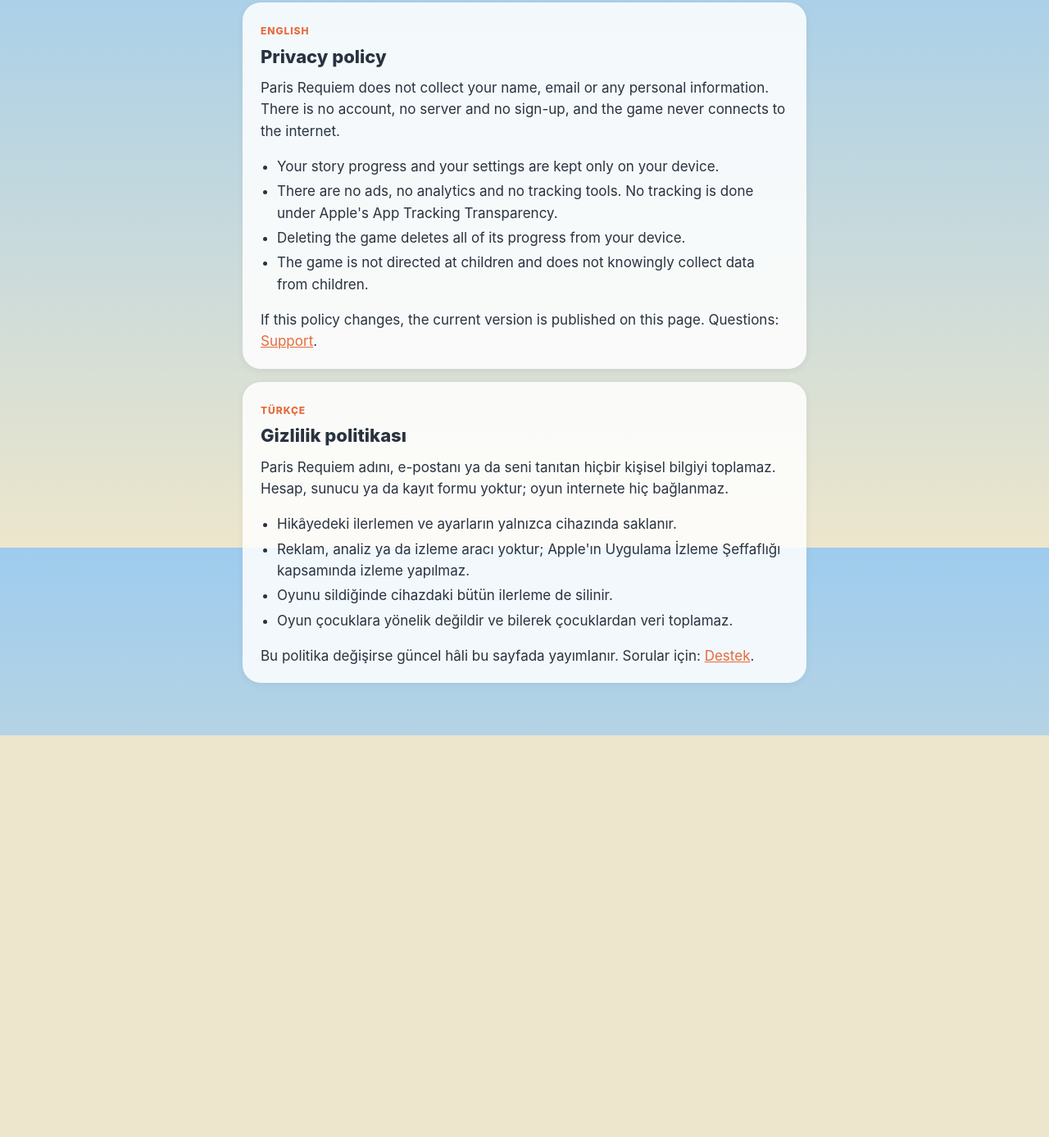
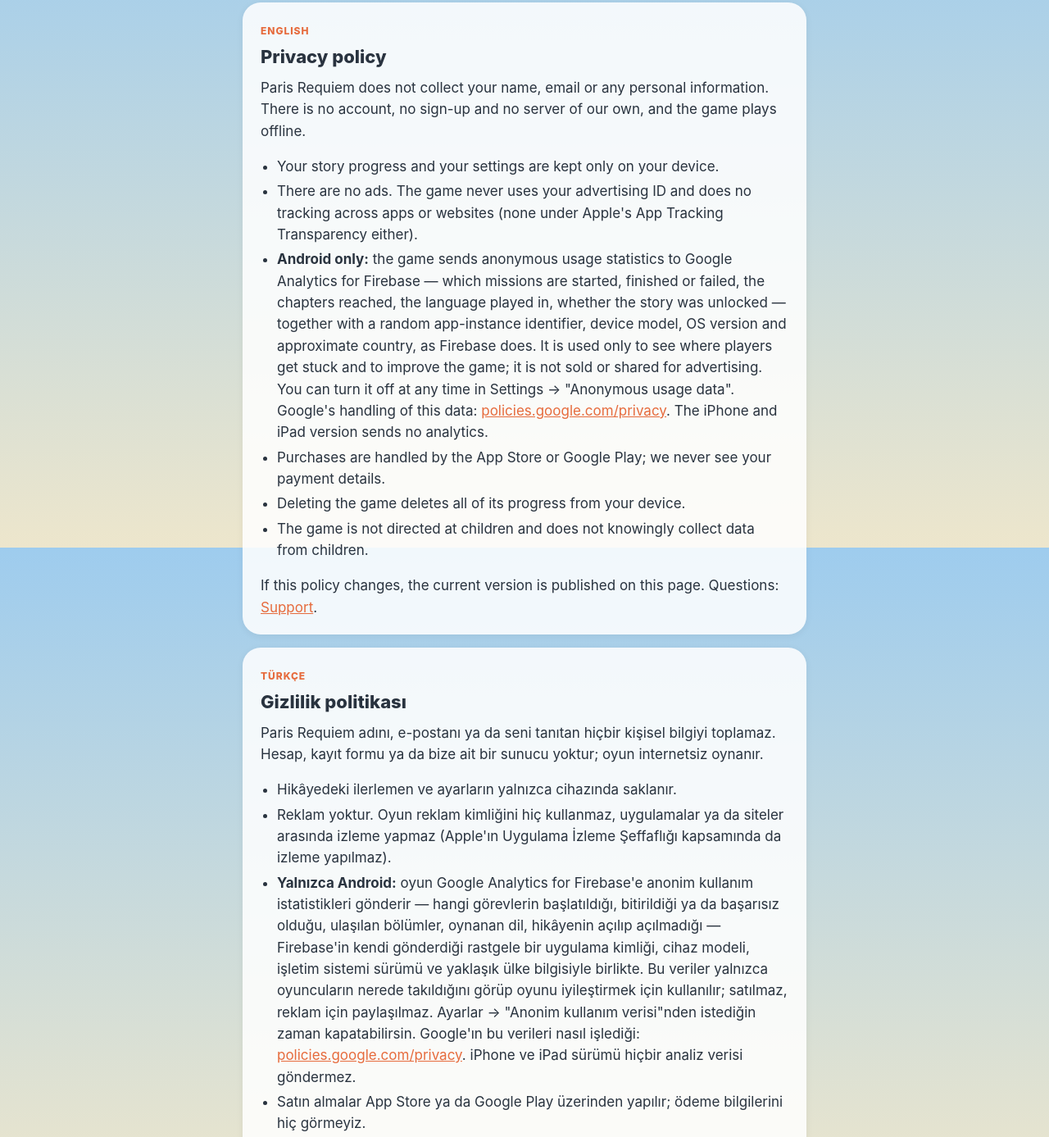
Before and after one commit to Mrtckr008/paris-requiem, a plain HTML site: page privacy.html in a window 1280 px wide. Shown: the part 132-1519 px from the top of the page at 82% size. Before the commit the page ends 1029 px from the top, so only its background shows below. Drawn offline with Linux system fonts and the light colour scheme.

Commit message:
Site from Siren ff0a568

```diff
--- a/privacy.html
+++ b/privacy.html
@@ -4,7 +4,7 @@
   <meta charset="utf-8">
   <meta name="viewport" content="width=device-width, initial-scale=1">
   <title>Paris Requiem Privacy</title>
-  <meta name="description" content="Paris Requiem privacy policy: no personal data is collected; the game works offline.">
+  <meta name="description" content="Paris Requiem privacy policy: no personal data is collected; anonymous usage statistics on Android only, which you can turn off.">
   <link rel="icon" href="icon.png">
   <link rel="stylesheet" href="style.css">
 </head>
@@ -21,10 +21,19 @@
     <span class="lang">ENGLISH</span>
     <h2>Privacy policy</h2>
     <p>Paris Requiem does not collect your name, email or any personal information. There is no account,
-      no server and no sign-up, and the game never connects to the internet.</p>
+      no sign-up and no server of our own, and the game plays offline.</p>
     <ul>
       <li>Your story progress and your settings are kept only on your device.</li>
-      <li>There are no ads, no analytics and no tracking tools. No tracking is done under Apple's App Tracking Transparency.</li>
+      <li>There are no ads. The game never uses your advertising ID and does no tracking across apps or websites
+        (none under Apple's App Tracking Transparency either).</li>
+      <li><strong>Android only:</strong> the game sends anonymous usage statistics to Google Analytics for Firebase —
+        which missions are started, finished or failed, the chapters reached, the language played in, whether the
+        story was unlocked — together with a random app-instance identifier, device model, OS version and approximate
+        country, as Firebase does. It is used only to see where players get stuck and to improve the game; it is not
+        sold or shared for advertising. You can turn it off at any time in Settings → "Anonymous usage data".
+        Google's handling of this data: <a href="https://policies.google.com/privacy">policies.google.com/privacy</a>.
+        The iPhone and iPad version sends no analytics.</li>
+      <li>Purchases are handled by the App Store or Google Play; we never see your payment details.</li>
       <li>Deleting the game deletes all of its progress from your device.</li>
       <li>The game is not directed at children and does not knowingly collect data from children.</li>
     </ul>
@@ -33,11 +42,20 @@
   <section class="card">
     <span class="lang">TÜRKÇE</span>
     <h2>Gizlilik politikası</h2>
-    <p>Paris Requiem adını, e-postanı ya da seni tanıtan hiçbir kişisel bilgiyi toplamaz. Hesap, sunucu ya da
-      kayıt formu yoktur; oyun internete hiç bağlanmaz.</p>
+    <p>Paris Requiem adını, e-postanı ya da seni tanıtan hiçbir kişisel bilgiyi toplamaz. Hesap, kayıt formu ya da
+      bize ait bir sunucu yoktur; oyun internetsiz oynanır.</p>
     <ul>
       <li>Hikâyedeki ilerlemen ve ayarların yalnızca cihazında saklanır.</li>
-      <li>Reklam, analiz ya da izleme aracı yoktur; Apple'ın Uygulama İzleme Şeffaflığı kapsamında izleme yapılmaz.</li>
+      <li>Reklam yoktur. Oyun reklam kimliğini hiç kullanmaz, uygulamalar ya da siteler arasında izleme yapmaz
+        (Apple'ın Uygulama İzleme Şeffaflığı kapsamında da izleme yapılmaz).</li>
+      <li><strong>Yalnızca Android:</strong> oyun Google Analytics for Firebase'e anonim kullanım istatistikleri gönderir —
+        hangi görevlerin başlatıldığı, bitirildiği ya da başarısız olduğu, ulaşılan bölümler, oynanan dil, hikâyenin açılıp
+        açılmadığı — Firebase'in kendi gönderdiği rastgele bir uygulama kimliği, cihaz modeli, işletim sistemi sürümü ve
+        yaklaşık ülke bilgisiyle birlikte. Bu veriler yalnızca oyuncuların nerede takıldığını görüp oyunu iyileştirmek için
+        kullanılır; satılmaz, reklam için paylaşılmaz. Ayarlar → "Anonim kullanım verisi"nden istediğin zaman kapatabilirsin.
+        Google'ın bu verileri nasıl işlediği: <a href="https://policies.google.com/privacy">policies.google.com/privacy</a>.
+        iPhone ve iPad sürümü hiçbir analiz verisi göndermez.</li>
+      <li>Satın almalar App Store ya da Google Play üzerinden yapılır; ödeme bilgilerini hiç görmeyiz.</li>
       <li>Oyunu sildiğinde cihazdaki bütün ilerleme de silinir.</li>
       <li>Oyun çocuklara yönelik değildir ve bilerek çocuklardan veri toplamaz.</li>
     </ul>
```
